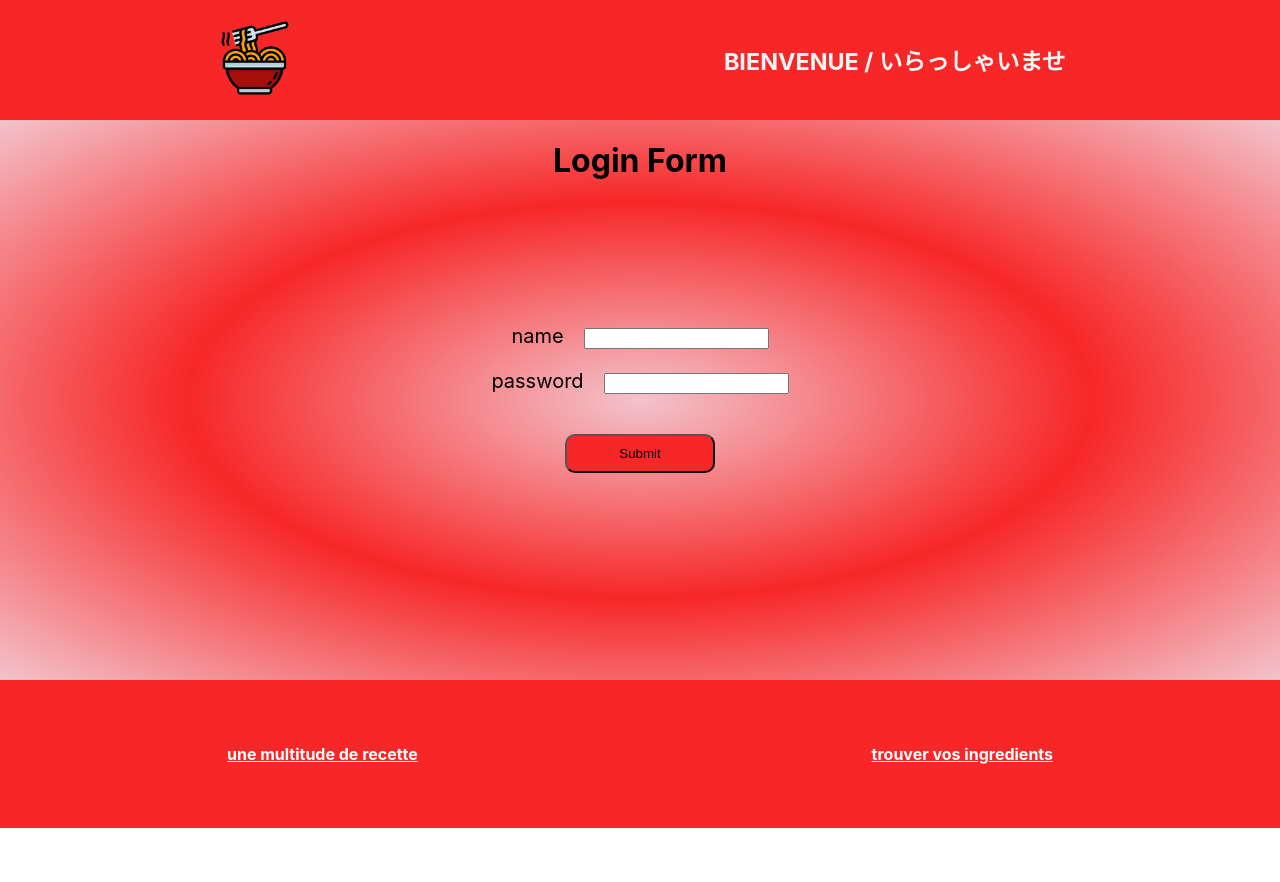
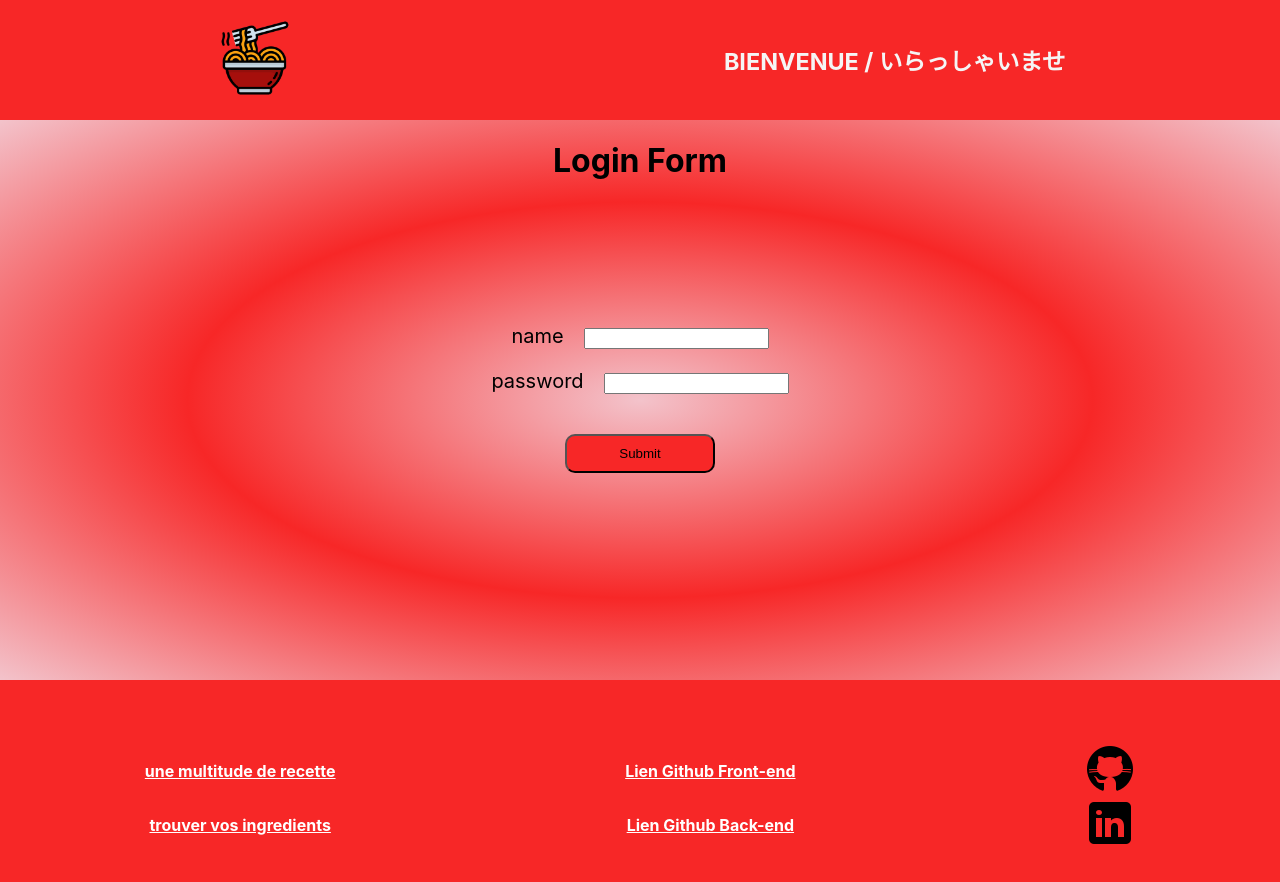
Before and after one commit to animmaa/checkpoint4front, a React (Create React App) app: page /login in a window 1280 px wide. Shown: the top 882 px of the page. Before the commit the page ends 828 px from the top, so only its background shows below. Built offline with nearby package versions, Linux system fonts and the light colour scheme.

Commit message:
ajout lien git et linkedin

```diff
--- a/src/components/footer/Footer.js
+++ b/src/components/footer/Footer.js
@@ -1,4 +1,6 @@
 import React from 'react';
+import iconeGithub from '../../assets/icons8-github-50.png';
+import iconeLinkedin from '../../assets/icons8-linkedin-50.png';
 import './footer.scss';
 
 const Footer = () => (
@@ -7,9 +9,28 @@ const Footer = () => (
       <a href="https://www.youtube.com/channel/UCt8iNzhAJONk3leOg0hoNYA">
         une multitude de recette
       </a>
+      <a href="https://www.satsuki.fr/">trouver vos ingredients</a>
     </div>
-    <div className="cadre-footer">
-      <a href="https://www.satsuki.fr/">trouver vos ingredients</a>
+
+    <div className="cadre-footer lien-perso">
+      <a href="https://github.com/animmaa/plat-japonais-front">
+        Lien Github Front-end
+      </a>
+      <a href="https://github.com/animmaa/plat-japonais-back">
+        Lien Github Back-end
+      </a>
+    </div>
+    <div className="cadre-footer lien-perso">
+      <div>
+        <a href="https://github.com/animmaa" target="_blank" rel="noreferrer">
+          <img src={iconeGithub} alt="icone github" />
+        </a>
+      </div>
+      <div>
+        <a href="https://linkedin.com/in/davy-lebris-2b422a224/" target="_blank" rel="noreferrer">
+          <img src={iconeLinkedin} alt="icone github" />
+        </a>
+      </div>
     </div>
   </div>
 );
--- a/src/components/footer/footer.scss
+++ b/src/components/footer/footer.scss
@@ -8,6 +8,8 @@
 
     .cadre-footer{
         display: flex;
+        flex-direction: column;
+        justify-content: space-around;
         align-items: center;
         text-align: center;
         padding: 5%;
@@ -18,4 +20,5 @@
         }
     }
 
+
 }
```
Also changed, not shown: src/assets/icons8-github-50.png (added), src/assets/icons8-linkedin-50.png (added).
